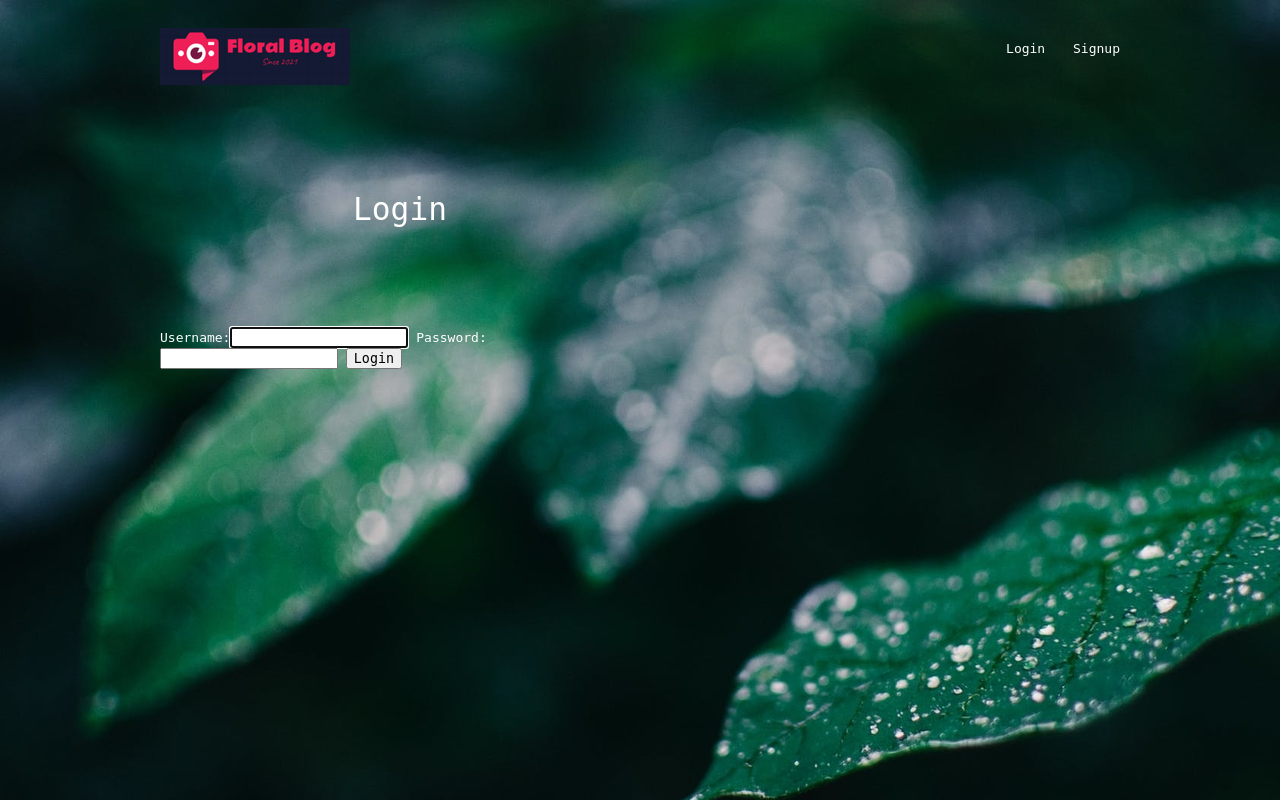
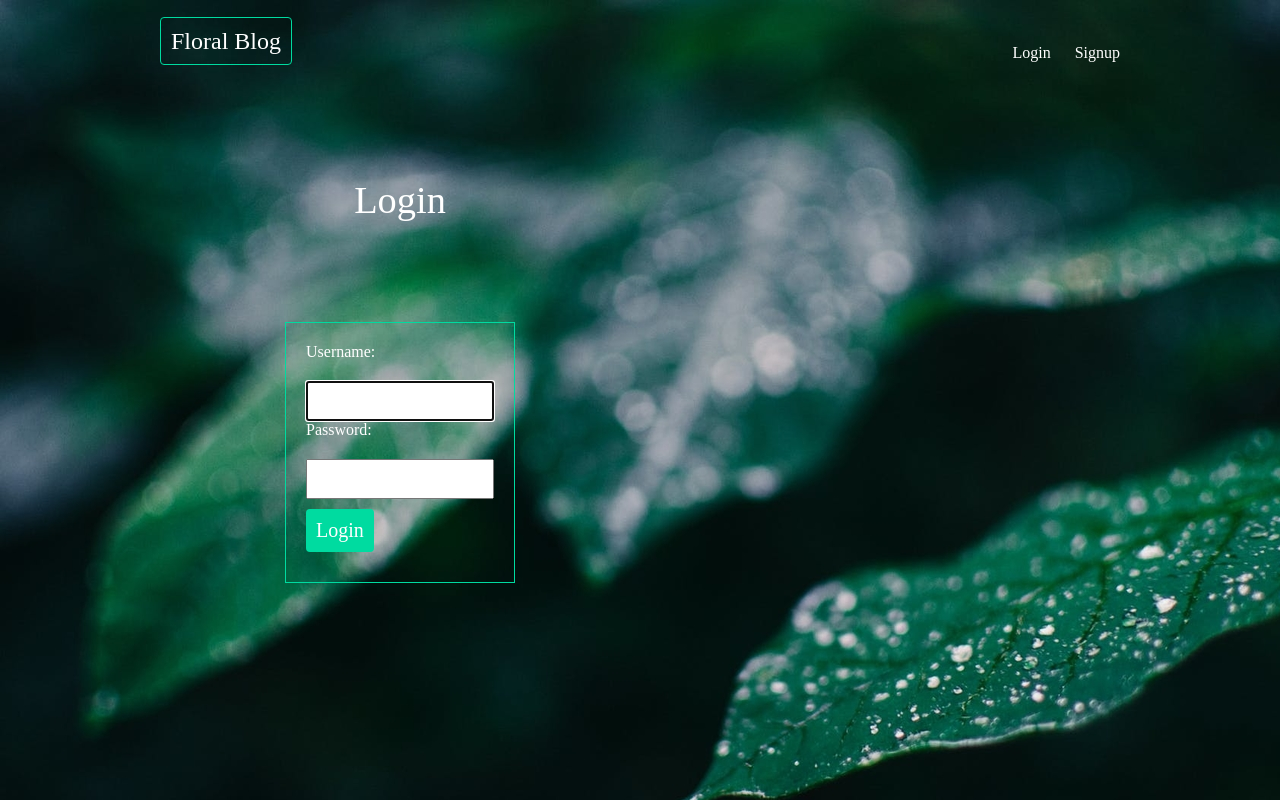
Before and after one commit to liusska/floral-blog, a Django app: page /accounts/login/?next=/articles/create/ in a window 1280 px wide. Run offline with Django 3.2, Linux system fonts and the light colour scheme.

Commit message:
Styling forms for login and singup

```diff
--- a/floralblog/articles/templates/articles/article_list.html
+++ b/floralblog/articles/templates/articles/article_list.html
@@ -1,7 +1,6 @@
 {% extends 'base_layout.html' %}
 
 {% block content %}
-  <h1>Articles List</h1>
     <div class="articles">
     {% for article in articles %}
         <div class="article">
--- a/floralblog/assets/styles.css
+++ b/floralblog/assets/styles.css
@@ -1,12 +1,12 @@
 body{
-    background-color: #0f121f;
-    background-image: url('woods2.jpg');
-    background-repeat: no-repeat;
+    background-color: #004055;
+    background-image: url("woods2.jpg");
+    background-repeat-y: no-repeat;
     color: #fff;
 }
 
 body *{
-    font-family: monospace;
+    font-family: Ubuntu;
 }
 
 h1, h2, h3, h4, h5{
@@ -24,10 +24,10 @@ a, a:hover, a:visited{
     margin: 0 auto;
 }
 
-div.wrapper h1{
+div.wrapper > h1{
     text-align: center;
     margin: 100px auto;
-    font-size: 2.4em;
+    font-size: 2.4em
 }
 
 header{
@@ -42,6 +42,7 @@ nav{
 
 nav li{
     display: inline-block;
+    list-style-type: none;
     margin-left: 20px;
 }
 
@@ -50,7 +51,7 @@ nav button{
     color: #fff;
     cursor: pointer;
     border: 0;
-    font-size: 1em;
+    font-size: 16px;
 }
 
 .articles{
@@ -60,9 +61,10 @@ nav button{
 }
 
 .article{
-    border: 1px solid #ad0014;
+    padding: 10px;
+    border: 1px solid #00dba0;
     position: relative;
-    padding: 10px 10px 40px;
+    padding-bottom: 40px;
 }
 
 .article h2{
@@ -71,29 +73,87 @@ nav button{
 
 .article .author{
     padding: 10px;
-    background: #ad0014;
+    background: #00dba0;
     position: absolute;
     right: 0;
     bottom: 0;
     margin: 0;
     left: 0;
-    color: ;
+    color: #0f121f;
 }
 
 .article-detail .article{
     padding: 0;
 }
 
-.article-detail .article img{
+.article-detail  .article img{
     max-width: 100%;
 }
 
-.article-detail .article h2{
+.article-detail  .article h2{
     text-align: center;
     margin: 20px auto;
-    font-size: 2em;
+    font-size: 2em
 }
 
-.article-detail .article p{
+.article-detail .article h3{
     text-align: center;
 }
+
+.article-detail  .article p{
+    margin: 10px 20px
+}
+
+.site-form {
+    margin-top: 60px;
+    border: 1px solid #00dba0;
+    padding: 20px;
+}
+
+.site-form input, .site-form textarea{
+    display: block;
+    margin: 20px 0 0px 0;
+    padding: 10px;
+}
+
+a.highlight{
+    border: 1px solid #00dba0;
+    padding: 10px;
+    border-radius: 4px;
+    color: #00dba0;
+}
+
+a.home{
+    border: 1px solid #00dba0;
+    padding: 10px;
+    border-radius: 4px;
+    color: #ffffff;
+}
+
+.helptext, .helptext ul{
+    margin: 0 auto 20px;
+    color: #bbb;
+    font-size: 14px;
+    display: block;
+}
+
+.errorlist li{
+    padding: 10px;
+    list-style-type: none;
+    border: 1px solid #FF5722;
+    margin: 10px 0;
+    color: #FF5722
+}
+
+.errorlist{
+    padding: 0;
+}
+
+.site-form input[type="submit"]{
+    background: #00dba0;
+    border: 0;
+    color: #fff;
+    font-size: 20px;
+    border-radius: 4px;
+    margin: 10px 0;
+}
--- a/floralblog/templates/base_layout.html
+++ b/floralblog/templates/base_layout.html
@@ -9,7 +9,7 @@
 </head>
 <body>
   <header class="wrapper">
-  <h1><a href="{% url 'home' %}"><img src="{% static 'logo.png' %}" alt=""/></a></h1>
+  <h2><a href="{% url 'home' %}" class="home">Floral Blog</a></h2>
       <nav>
         <ul>
             {% if user.is_authenticated %}
@@ -33,3 +33,5 @@
   </header>
 </body>
 </html>
+
+{##bd064e#}
```
Also changed, not shown: floralblog/db.sqlite3.
